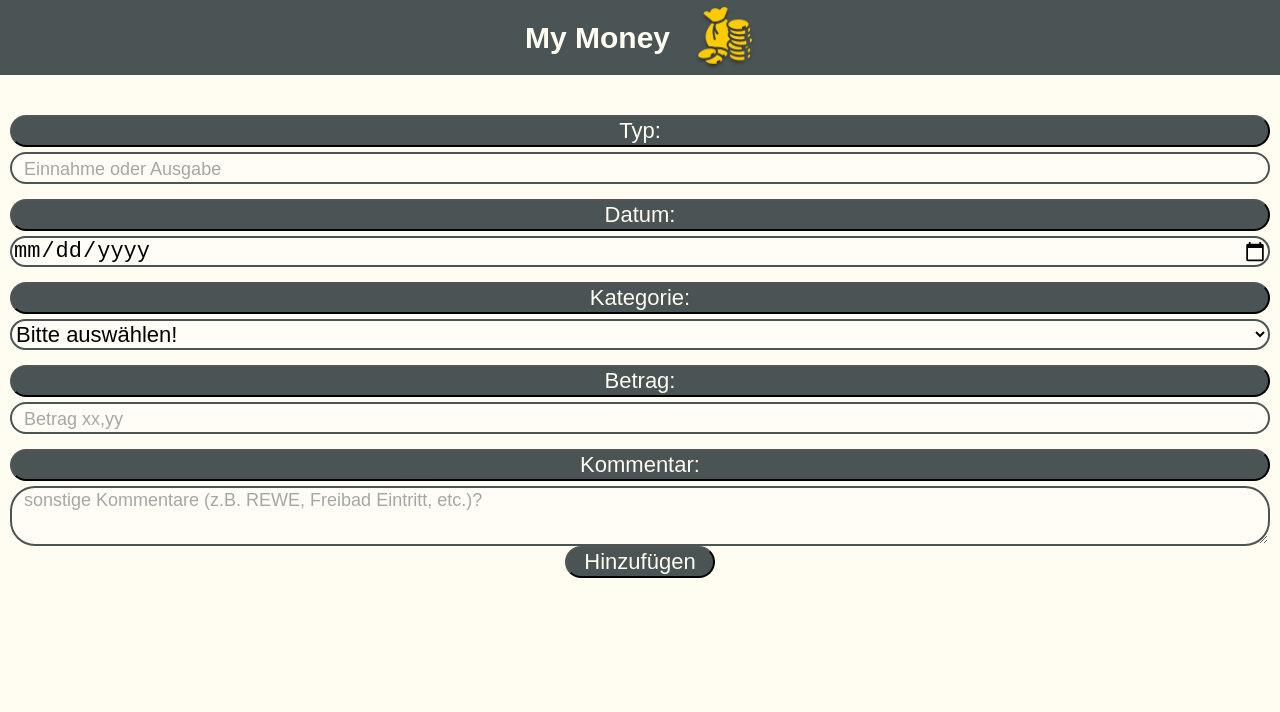
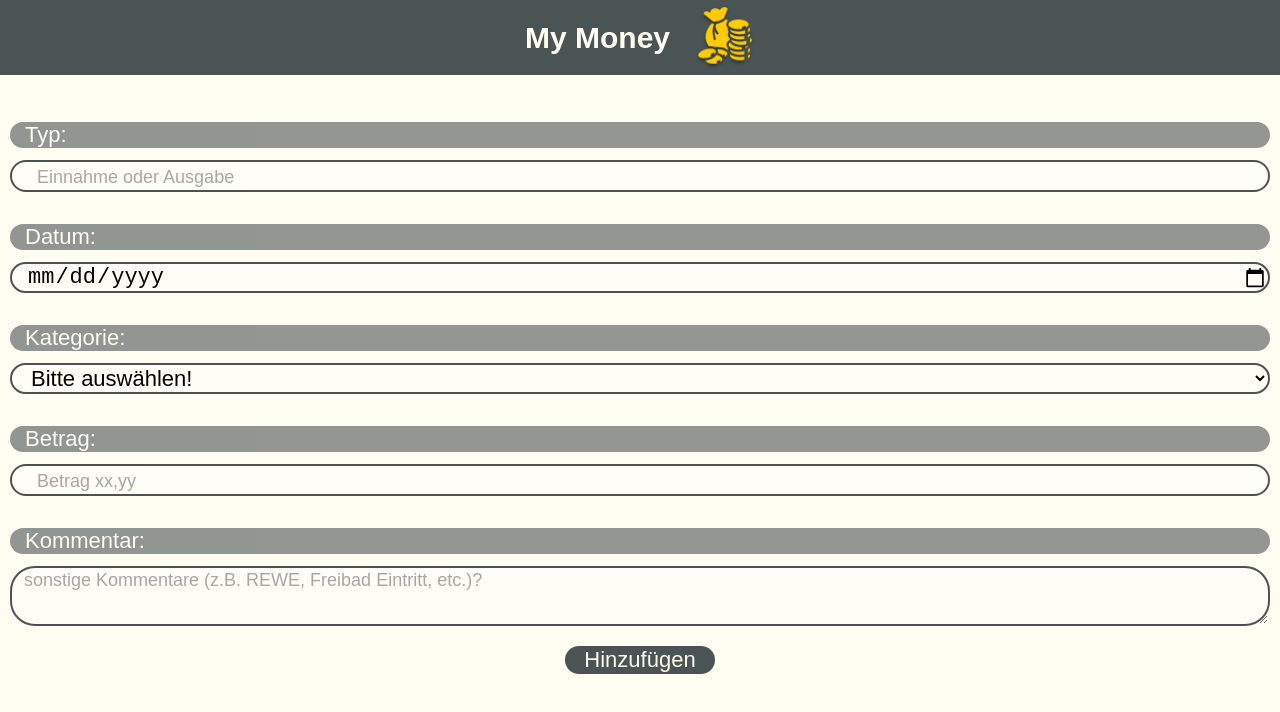
Before and after one commit to kathrinnoack/my-money, a React (Create React App) app: page /create in a window 1280 px wide. Shown: the top 712 px of the page. Built offline with nearby package versions, Linux system fonts and the light colour scheme.

Commit message:
add some styling to createForm

```diff
--- a/src/components/CreateForm.js
+++ b/src/components/CreateForm.js
@@ -14,7 +14,8 @@ const StyledType = styled.input`
   border: 2px #4b5454 solid;
   font-size: 22px;
   border-radius: 25px;
-  margin-bottom: 10px;
+  margin-bottom: 20px;
+  padding-left: 15px;
   ::placeholder {
     font-size: 18px;
     color: #4b5454;
@@ -28,7 +29,8 @@ const StyledDate = styled.input`
   border: 2px #4b5454 solid;
   font-size: 22px;
   border-radius: 25px;
-  margin-bottom: 10px;
+  margin-bottom: 20px;
+  padding-left: 15px;
   ::value {
     font-family: sans-serif;
     font-size: 18px;
@@ -43,7 +45,8 @@ const StyledAmount = styled.input`
   border: 2px #4b5454 solid;
   font-size: 22px;
   border-radius: 25px;
-  margin-bottom: 10px;
+  margin-bottom: 20px;
+  padding-left: 15px;
   ::placeholder {
     font-size: 18px;
     color: #4b5454;
@@ -52,12 +55,14 @@ const StyledAmount = styled.input`
   }
 `;
 
-const Button = styled.button`
+const Button = styled.span`
+  padding-left: 15px;
   font-size: 22px;
   background-color: #4b5454;
   color: #fffcf2;
   border-radius: 25px;
-  margin: 5px 0 5px 0;
+  margin: 12px 0 12px 0;
+  opacity: 0.6;
 `;
 
 const StyledCategory = styled.select`
@@ -65,7 +70,8 @@ const StyledCategory = styled.select`
   border: 2px #4b5454 solid;
   font-size: 22px;
   border-radius: 25px;
-  margin-bottom: 10px;
+  padding-left: 15px;
+  margin-bottom: 20px;
   ::placeholder {
     font-size: 18px;
     color: #4b5454;
@@ -80,6 +86,7 @@ const StyledTextarea = styled.textarea`
   font-family: sans-serif;
   font-size: 22px;
   border-radius: 25px;
+  margin-bottom: 20px;
   ::placeholder {
     font-size: 18px;
 
@@ -97,7 +104,7 @@ const StyledSubmitButton = styled.button`
   background-color: #4b5454;
   color: #fffcf2;
   border-radius: 25px;
-  bottom: 120px;
+  border: none;
 `;
 
 function CreateForm() {
```
